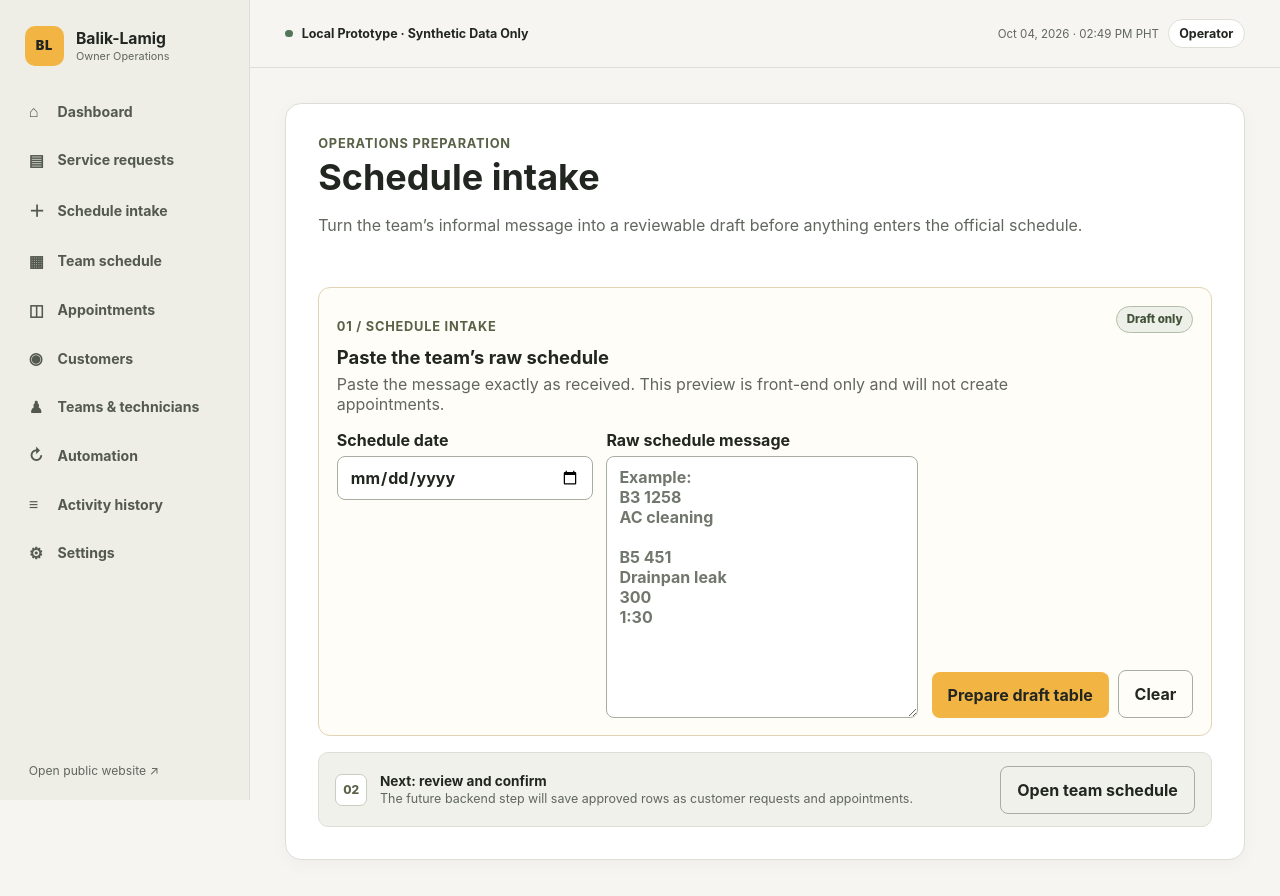
After one commit to Vince-aboy/aircon-service-automation, a FastAPI app: template app/templates/schedule_intake.html in a window 1280 px wide. The commit adds this page. Run offline with FastAPI, Linux system fonts and the light colour scheme; the template is opened without the code that fills it, so the values that code supplies are empty.

Commit message:
Create separate schedule intake workspace

```diff
--- a/app/main.py
+++ b/app/main.py
@@ -768,6 +768,16 @@ def dispatch_board(
     )
 
 
+@app.get("/staff/schedule-intake", response_class=HTMLResponse)
+def schedule_intake(request: Request) -> HTMLResponse:
+    """Render the front-end-only raw schedule intake workspace."""
+    return templates.TemplateResponse(
+        request,
+        "schedule_intake.html",
+        {"selected_date": datetime.now(MANILA_TIMEZONE).date()},
+    )
+
+
 @app.post("/staff/dispatch/assign")
 def assign_dispatch_slot(
     booking_request_id: int = Form(),
--- a/app/static/light-theme.css
+++ b/app/static/light-theme.css
@@ -139,11 +139,19 @@ a.directory-row:hover { background: #f7f7f2; border-color: #adb5a4; }
 .draft-status-ready { background: #e5efe7; border-color: #97b79e; color: #326044; }
 .draft-empty { color: var(--muted); text-align: center !important; }
 .schedule-draft-note { color: var(--muted); font-size: .8rem; margin: .75rem 0 0; }
+.schedule-intake-page .schedule-intake { margin-top: 1.25rem; }
+.intake-next-step { align-items: center; background: #f0f1eb; border: 1px solid var(--line); border-radius: 10px; display: flex; gap: .8rem; margin-top: 1rem; padding: .8rem 1rem; }
+.intake-step-number { align-items: center; background: #fff; border: 1px solid #c8cebf; border-radius: 7px; color: #596147; display: flex; font-size: .75rem; font-weight: 800; height: 2rem; justify-content: center; width: 2rem; }
+.intake-next-step strong { color: var(--ink); display: block; font-size: .85rem; }
+.intake-next-step p { color: var(--muted); font-size: .78rem; margin: .15rem 0 0; }
+.intake-next-step .button-link { margin: 0 0 0 auto; white-space: nowrap; }
 @media (max-width: 700px) {
   .reporting-health-strip { grid-template-columns: 1fr; }
   .schedule-intake-form { grid-template-columns: 1fr; }
   .schedule-intake-actions { align-items: stretch; }
   .schedule-intake-actions button { flex: 1; }
+  .intake-next-step { align-items: flex-start; flex-wrap: wrap; }
+  .intake-next-step .button-link { margin-left: 2.8rem; }
 }
 
 /* Public service website. Preserve the real service artwork. */
--- a/app/templates/admin_base.html
+++ b/app/templates/admin_base.html
@@ -18,6 +18,7 @@
       <nav class="admin-nav" aria-label="Owner operations">
         <a{% if request.url.path.endswith('/staff') %} class="active"{% endif %} href="{{ app_path('/staff') }}"><span>⌂</span> Dashboard</a>
         <a{% if '/staff/requests' in request.url.path %} class="active"{% endif %} href="{{ app_path('/staff/requests') }}"><span>▤</span> Service requests</a>
+        <a{% if '/staff/schedule-intake' in request.url.path %} class="active"{% endif %} href="{{ app_path('/staff/schedule-intake') }}"><span>＋</span> Schedule intake</a>
         <a{% if '/staff/dispatch' in request.url.path or '/staff/appointments/' in request.url.path %} class="active"{% endif %} href="{{ app_path('/staff/dispatch') }}"><span>▦</span> Team schedule</a>
         <a{% if request.url.path.endswith('/staff/appointments') %} class="active"{% endif %} href="{{ app_path('/staff/appointments') }}"><span>◫</span> Appointments</a>
         <a{% if '/staff/customers' in request.url.path %} class="active"{% endif %} href="{{ app_path('/staff/customers') }}"><span>◉</span> Customers</a>
--- /dev/null
+++ b/app/templates/schedule_intake.html
@@ -0,0 +1,21 @@
+{% extends "admin_base.html" %}
+{% block title %}Schedule Intake{% endblock %}
+{% block content %}
+  <section class="staff-page schedule-intake-page">
+    <header class="compact-staff-header">
+      <p class="eyebrow">Operations preparation</p>
+      <h1>Schedule intake</h1>
+      <p class="intro">Turn the team’s informal message into a reviewable draft before anything enters the official schedule.</p>
+    </header>
+    {% include "schedule_intake_panel.html" %}
+    <div class="intake-next-step">
+      <span class="intake-step-number">02</span>
+      <div>
+        <strong>Next: review and confirm</strong>
+        <p>The future backend step will save approved rows as customer requests and appointments.</p>
+      </div>
+      <a class="button-link button-secondary" href="{{ app_path('/staff/dispatch') }}">Open team schedule</a>
+    </div>
+  </section>
+{% endblock %}
+{% block scripts %}<script src="{{ app_path('/static/schedule_intake.js') }}"></script>{% endblock %}
--- /dev/null
+++ b/app/templates/schedule_intake_panel.html
@@ -0,0 +1,48 @@
+<section class="schedule-intake" aria-labelledby="schedule-intake-title">
+  <div class="schedule-intake-heading">
+    <div>
+      <p class="eyebrow">01 / Schedule intake</p>
+      <h2 id="schedule-intake-title">Paste the team’s raw schedule</h2>
+      <p class="muted">Paste the message exactly as received. This preview is front-end only and will not create appointments.</p>
+    </div>
+    <span class="intake-badge">Draft only</span>
+  </div>
+  <div class="schedule-intake-form">
+    <label>Schedule date
+      <input id="raw-schedule-date" type="date" value="{{ selected_date }}">
+    </label>
+    <label class="schedule-message-field">Raw schedule message
+      <textarea id="raw-schedule-message" rows="12" placeholder="Example:&#10;B3 1258&#10;AC cleaning&#10;&#10;B5 451&#10;Drainpan leak&#10;300&#10;1:30"></textarea>
+    </label>
+    <div class="schedule-intake-actions">
+      <button id="preview-schedule" type="button">Prepare draft table</button>
+      <button id="clear-schedule" class="button-secondary" type="button">Clear</button>
+    </div>
+  </div>
+  <div class="schedule-draft" id="schedule-draft" hidden>
+    <div class="schedule-draft-heading">
+      <div>
+        <p class="eyebrow">Review before scheduling</p>
+        <h3>Draft schedule</h3>
+      </div>
+      <span class="intake-badge intake-badge-warning">Needs review</span>
+    </div>
+    <div class="draft-table-wrap">
+      <table class="draft-table">
+        <thead>
+          <tr>
+            <th>Team</th>
+            <th>Location</th>
+            <th>Customer name</th>
+            <th>Service</th>
+            <th>Time</th>
+            <th>Price</th>
+            <th>Status</th>
+          </tr>
+        </thead>
+        <tbody id="draft-schedule-rows"></tbody>
+      </table>
+    </div>
+    <p class="schedule-draft-note">Complete the missing details before a future backend step creates official appointments.</p>
+  </div>
+</section>
```
Also changed, not shown: app/templates/dispatch_board.html (+0 -49 lines).
